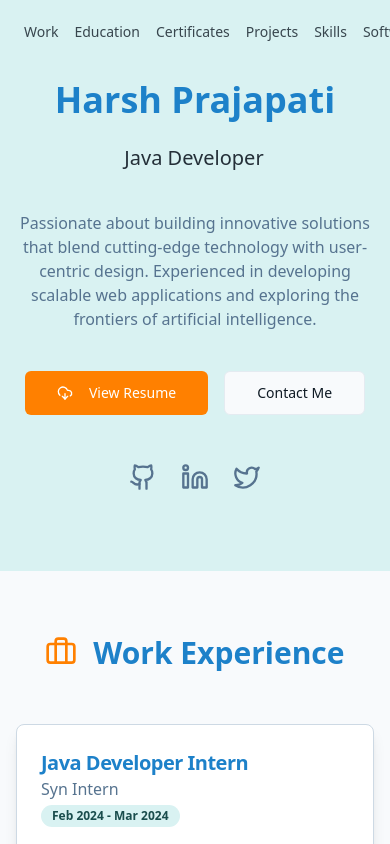
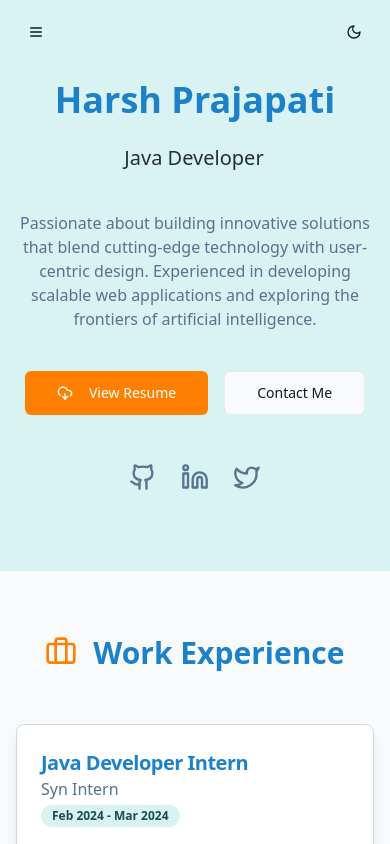
Before and after one commit to hp2604/intro, a Next.js app: page / in a window 390 px wide. Shown: the top 844 px of the page. Built offline with nearby package versions, Linux system fonts and the light colour scheme; what @genkit-ai/googleai, genkit would draw is missing.

Commit message:
update navBar

```diff
--- a/src/components/layout/Header.tsx
+++ b/src/components/layout/Header.tsx
@@ -26,6 +26,7 @@ export const Header: FC = () => {
     return () => window.removeEventListener('scroll', handleScroll);
   }, []);
 
+
   return (
     <header
       className={cn(
@@ -37,7 +38,7 @@ export const Header: FC = () => {
     >
       <Container className="flex h-16 items-center justify-between">
         {/* Desktop Navigation - Centered */}
-        <nav className="md:flex hidden items-center space-x-1 flex-1 justify-center">
+        <nav className="hidden md:flex items-center space-x-1 flex-1 justify-center">
           {navItems.map((item) => (
             <Button
               key={item.label}
@@ -49,21 +50,25 @@ export const Header: FC = () => {
             </Button>
           ))}
         </nav>
-
         {/* Mobile Navigation */}
-        <nav className="flex md:hidden flex-1 items-center justify-center">
-             {navItems.map((item) => (
-                <Button
-                  key={item.label}
-                  variant="ghost"
-                  asChild
-                  className="text-foreground/80 hover:text-primary hover:bg-accent/10 px-2 py-1 text-sm" // Adjusted padding and font size
-                >
-                  <Link href={item.href}>{item.label}</Link>
+        <div className="md:hidden flex items-center">
+          <Button variant="ghost" size="icon" aria-label="Toggle Menu" onClick={() => setIsMobileMenuOpen(!isMobileMenuOpen)}>
+            {isMobileMenuOpen ? <X className="h-6 w-6" /> : <Menu className="h-6 w-6" />}
+          </Button>
+          {/* Mobile Menu Container */}
+          <div className={cn(
+            "absolute top-16 left-0 right-0 bg-background/95 shadow-lg backdrop-blur-md py-4 transition-all duration-300 ease-in-out",
+            isMobileMenuOpen ? "translate-y-0 opacity-100 visible" : "-translate-y-full opacity-0 invisible"
+          )}>
+            <nav className="flex flex-col items-center space-y-4">
+              {navItems.map((item) => (
+                <Button key={item.label} variant="ghost" asChild className="text-foreground hover:text-primary hover:bg-accent/10 px-3 py-2 text-lg">
+                  <Link href={item.href} onClick={() => setIsMobileMenuOpen(false)}>{item.label}</Link>
                 </Button>
               ))}
               </nav>
-
+          </div>
+        </div>
 
         {/* Theme Toggle Button */}
         <div className="flex items-center ml-auto">
```
